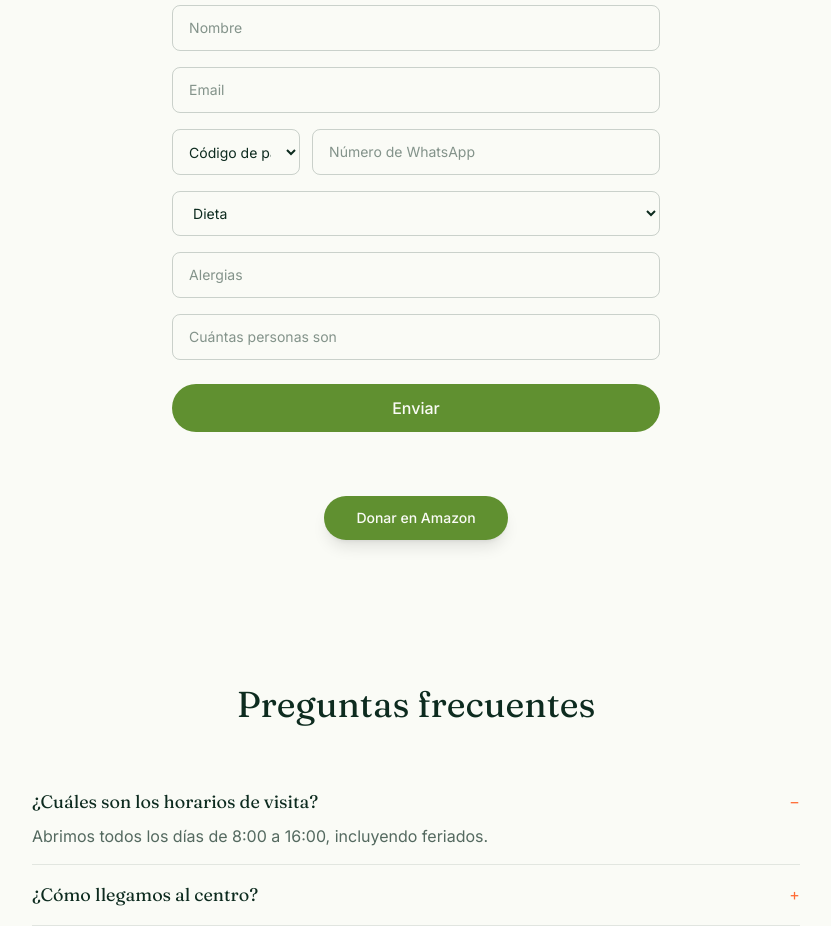
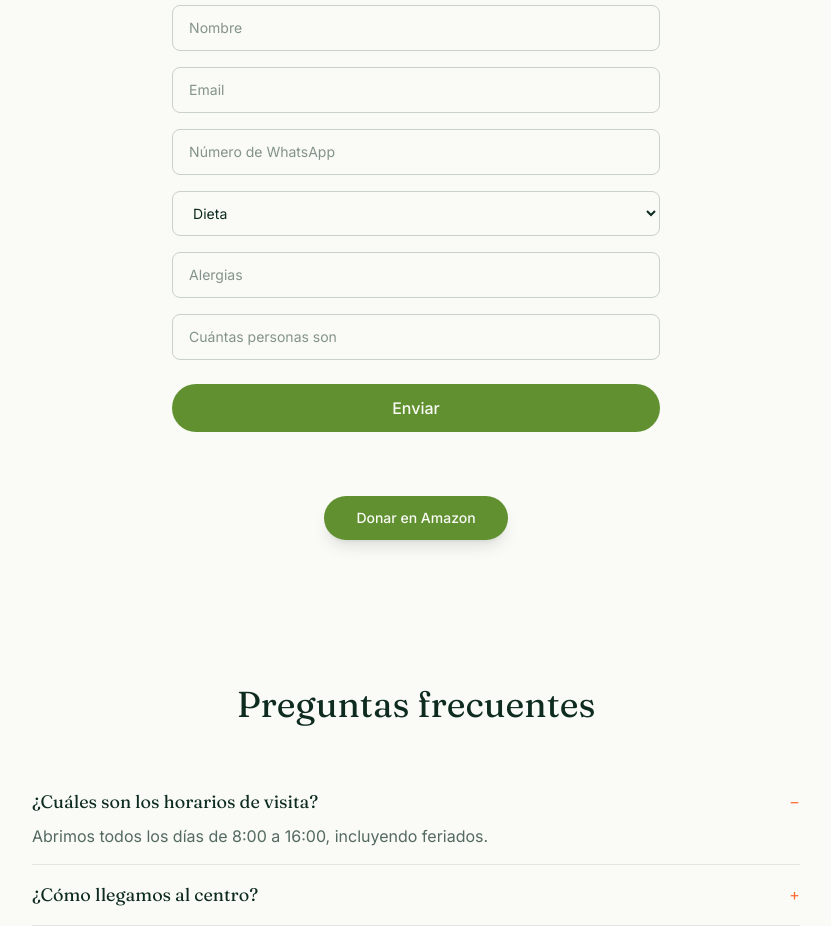
Before and after one commit to Argerie/crac-web, a React (Vite) app: page / in a window 1280 px wide. Shown: the part 9360-10286 px from the top of the page, without its empty margins (224-1055 px from the left). Built offline with nearby package versions, Linux system fonts and the light colour scheme.

Commit message:
Remove country code dropdown from WhatsApp field

```diff
--- a/src/components/sections/VolunteerFormSection.tsx
+++ b/src/components/sections/VolunteerFormSection.tsx
@@ -30,61 +30,12 @@ export default function VolunteerFormSection() {
           placeholder={t('form.email')}
           className="rounded-lg border border-jungle-900/20 px-4 py-3 font-body text-sm"
         />
-        <div className="flex gap-3">
-          <select
-            name="pais"
-            className="w-32 rounded-lg border border-jungle-900/20 px-3 py-3 font-body text-sm"
-          >
-            <option value="">{t('form.paisCode')}</option>
-            <option value="+1">🇺🇸 +1</option>
-            <option value="+44">🇬🇧 +44</option>
-            <option value="+49">🇩🇪 +49</option>
-            <option value="+34">🇪🇸 +34</option>
-            <option value="+52">🇲🇽 +52</option>
-            <option value="+506">🇨🇷 +506</option>
-            <option value="+51">🇵🇪 +51</option>
-            <option value="+56">🇨🇱 +56</option>
-            <option value="+54">🇦🇷 +54</option>
-            <option value="+57">🇨🇴 +57</option>
-            <option value="+58">🇻🇪 +58</option>
-            <option value="+593">🇪🇨 +593</option>
-            <option value="+591">🇧🇴 +591</option>
-            <option value="+505">🇳🇮 +505</option>
-            <option value="+507">🇵🇦 +507</option>
-            <option value="+504">🇭🇳 +504</option>
-            <option value="+503">🇸🇻 +503</option>
-            <option value="+502">🇬🇹 +502</option>
-            <option value="+1">🇨🇦 +1</option>
-            <option value="+61">🇦🇺 +61</option>
-            <option value="+64">🇳🇿 +64</option>
-            <option value="+81">🇯🇵 +81</option>
-            <option value="+86">🇨🇳 +86</option>
-            <option value="+55">🇧🇷 +55</option>
-            <option value="+39">🇮🇹 +39</option>
-            <option value="+33">🇫🇷 +33</option>
-            <option value="+31">🇳🇱 +31</option>
-            <option value="+48">🇵🇱 +48</option>
-            <option value="+351">🇵🇹 +351</option>
-            <option value="+47">🇳🇴 +47</option>
-            <option value="+46">🇸🇪 +46</option>
-            <option value="+41">🇨🇭 +41</option>
-            <option value="+353">🇮🇪 +353</option>
-            <option value="+43">🇦🇹 +43</option>
-            <option value="+32">🇧🇪 +32</option>
-            <option value="+45">🇩🇰 +45</option>
-            <option value="+358">🇫🇮 +358</option>
-            <option value="+972">🇮🇱 +972</option>
-            <option value="+971">🇦🇪 +971</option>
-            <option value="+966">🇸🇦 +966</option>
-            <option value="+27">🇿🇦 +27</option>
-          </select>
-          <input
-            type="tel"
-            name="whatsapp"
-            placeholder={t('form.whatsapp')}
-            className="flex-1 rounded-lg border border-jungle-900/20 px-4 py-3 font-body text-sm"
-          />
-        </div>
+        <input
+          type="tel"
+          name="whatsapp"
+          placeholder={t('form.whatsapp')}
+          className="rounded-lg border border-jungle-900/20 px-4 py-3 font-body text-sm"
+        />
         <select
           name="dieta"
           className="rounded-lg border border-jungle-900/20 px-4 py-3 font-body text-sm"
```
Also changed, not shown: 4 other files (tests, documents, lock files or other folders).
